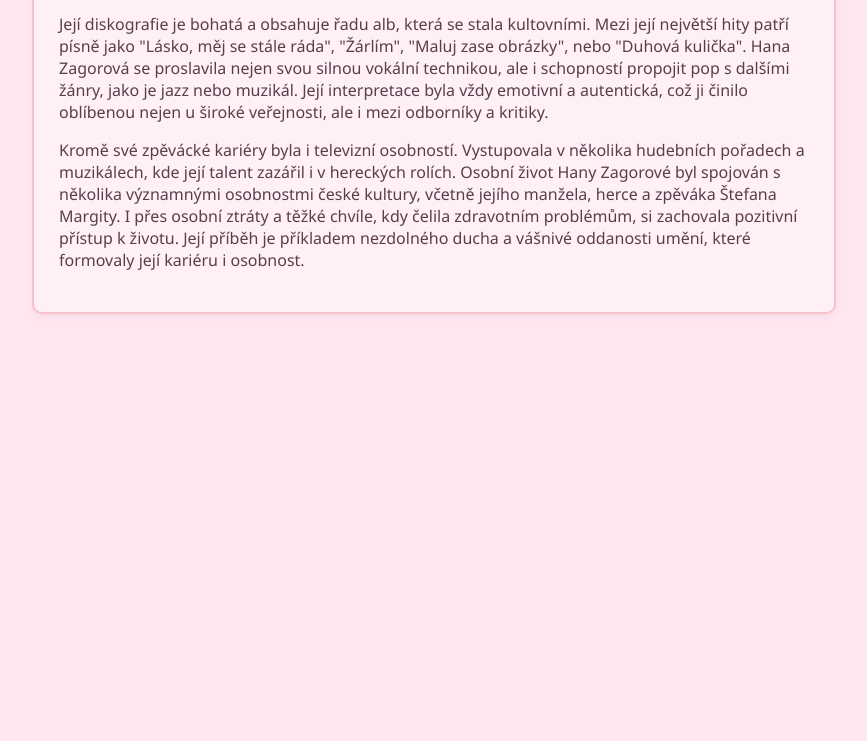
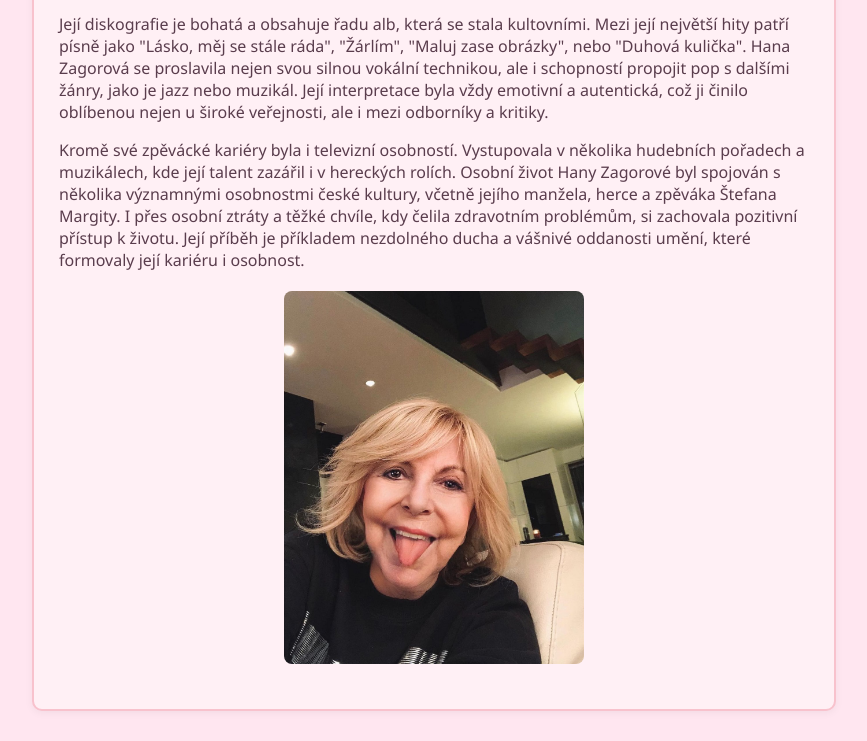
Before and after one commit to AnetaKadlecova/novy, a plain HTML site: page zivot.html in a window 1280 px wide. Shown: the part 455-1196 px from the top of the page, without its empty margins (206-1073 px from the left). Before the commit the page ends 800 px from the top, so only its background shows below. Drawn offline with Linux system fonts and the light colour scheme.

Commit message:
Update zivot.html

```diff
--- a/zivot.html
+++ b/zivot.html
@@ -22,7 +22,7 @@
             <p>Hana Zagorová, jedna z nejvýznamnějších českých zpěvaček, se narodila 6. září 1946 v Plzni. Vystudovala konzervatoř a její kariéra začala již v 60. letech, kdy se prosadila jako interpretka populární hudby. První větší úspěch přišel v roce 1968, kdy se stala členkou Orchestru Karla Vlacha, což jí otevřelo dveře k širší publicitě. Záhy se etablovala jako jedna z nejvýraznějších postav české populární hudby, díky své charakteristické barvě hlasu a přítomnosti na pódiu. V průběhu své kariéry spolupracovala s mnoha významnými hudebníky a skladateli, čímž si získala širokou fanouškovskou základnu.</p>
             <p>Její diskografie je bohatá a obsahuje řadu alb, která se stala kultovními. Mezi její největší hity patří písně jako "Lásko, měj se stále ráda", "Žárlím", "Maluj zase obrázky", nebo "Duhová kulička". Hana Zagorová se proslavila nejen svou silnou vokální technikou, ale i schopností propojit pop s dalšími žánry, jako je jazz nebo muzikál. Její interpretace byla vždy emotivní a autentická, což ji činilo oblíbenou nejen u široké veřejnosti, ale i mezi odborníky a kritiky.</p>
             <p>Kromě své zpěvácké kariéry byla i televizní osobností. Vystupovala v několika hudebních pořadech a muzikálech, kde její talent zazářil i v hereckých rolích. Osobní život Hany Zagorové byl spojován s několika významnými osobnostmi české kultury, včetně jejího manžela, herce a zpěváka Štefana Margity. I přes osobní ztráty a těžké chvíle, kdy čelila zdravotním problémům, si zachovala pozitivní přístup k životu. Její příběh je příkladem nezdolného ducha a vášnivé oddanosti umění, které formovaly její kariéru i osobnost.</p>
-
+           <img src="hanicka.jpg" width="300"></img>
         </article>
     </section>
 
```
